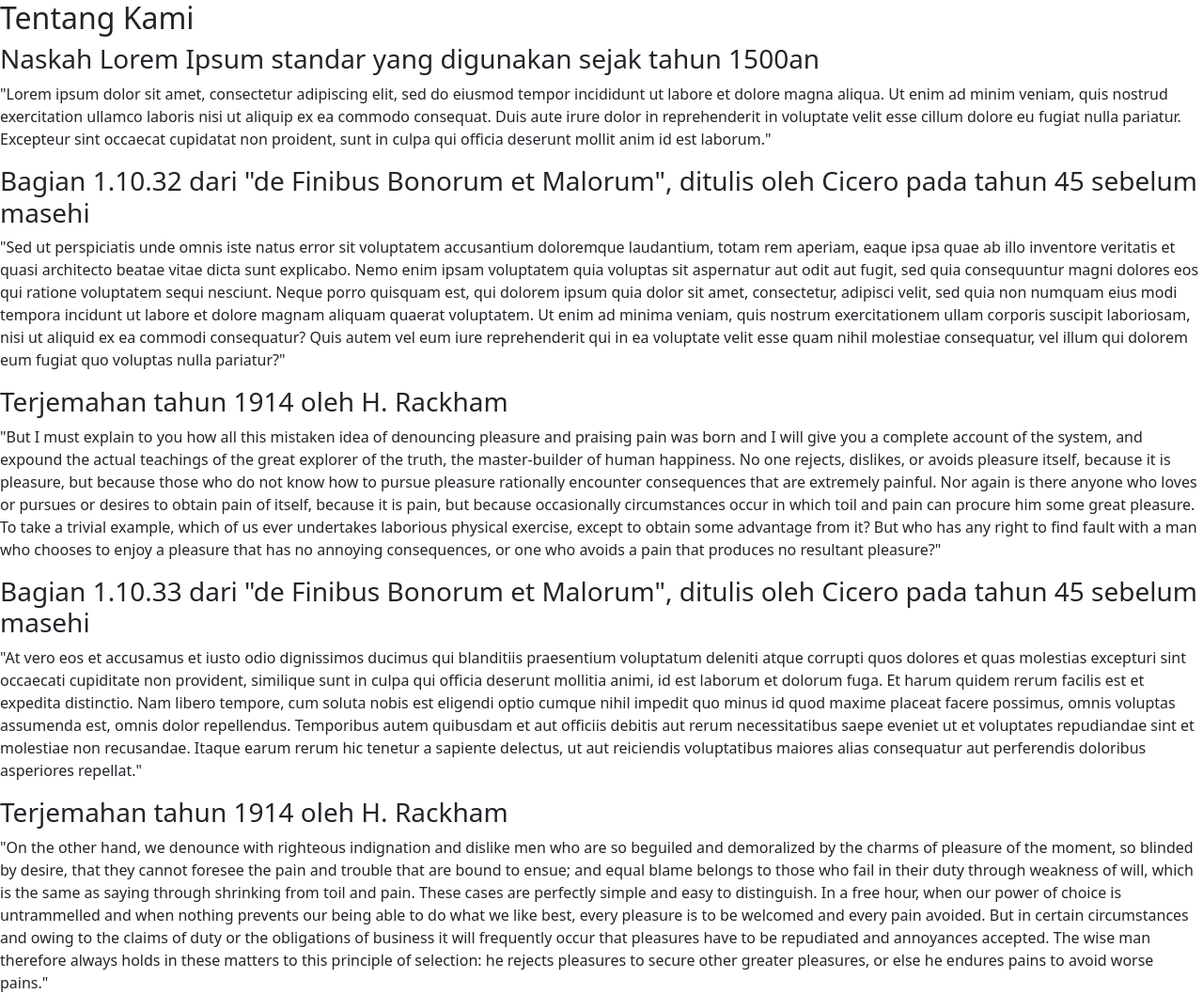
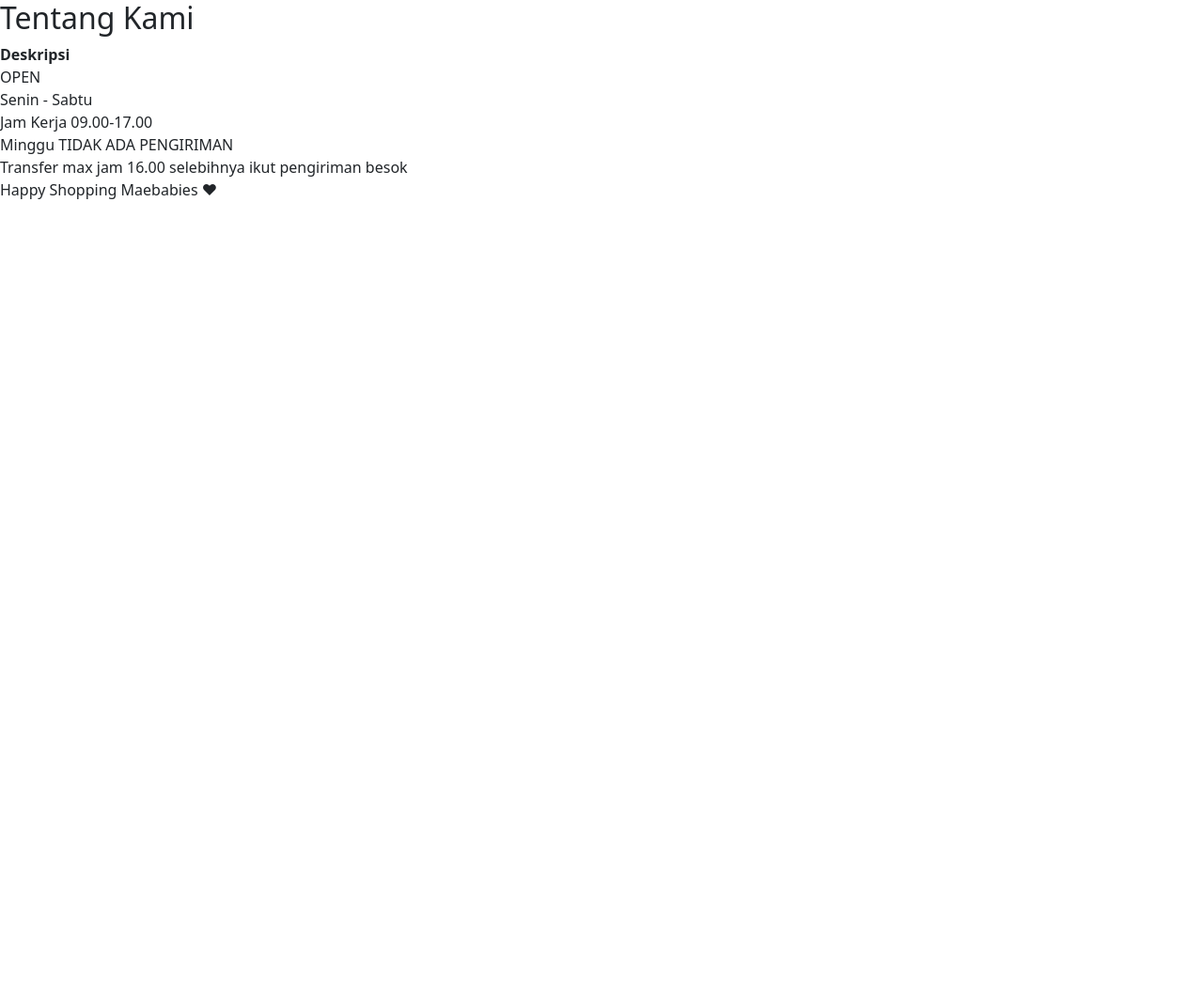
Before and after one commit to WandaArvaniyan/OnlineShop, a CodeIgniter app: the page made by application/views/pages/tentang.php in a window 1280 px wide. Shown: the whole page at 94% size. After the commit the page ends 212 px from the top, so only its background shows below. Run offline with CodeIgniter, Linux system fonts and the light colour scheme.

Commit message:
perbaikan

```diff
--- a/application/views/pages/tentang.php
+++ b/application/views/pages/tentang.php
@@ -1,12 +1,10 @@
 <link href="assets/css/styles.css" rel="stylesheet" />
 <h2>Tentang Kami</h2>
-<h3>Naskah Lorem Ipsum standar yang digunakan sejak tahun 1500an</h3>
-<p>"Lorem ipsum dolor sit amet, consectetur adipiscing elit, sed do eiusmod tempor incididunt ut labore et dolore magna aliqua. Ut enim ad minim veniam, quis nostrud exercitation ullamco laboris nisi ut aliquip ex ea commodo consequat. Duis aute irure dolor in reprehenderit in voluptate velit esse cillum dolore eu fugiat nulla pariatur. Excepteur sint occaecat cupidatat non proident, sunt in culpa qui officia deserunt mollit anim id est laborum."</p>
-<h3>Bagian 1.10.32 dari "de Finibus Bonorum et Malorum", ditulis oleh Cicero pada tahun 45 sebelum masehi</h3>
-<p>"Sed ut perspiciatis unde omnis iste natus error sit voluptatem accusantium doloremque laudantium, totam rem aperiam, eaque ipsa quae ab illo inventore veritatis et quasi architecto beatae vitae dicta sunt explicabo. Nemo enim ipsam voluptatem quia voluptas sit aspernatur aut odit aut fugit, sed quia consequuntur magni dolores eos qui ratione voluptatem sequi nesciunt. Neque porro quisquam est, qui dolorem ipsum quia dolor sit amet, consectetur, adipisci velit, sed quia non numquam eius modi tempora incidunt ut labore et dolore magnam aliquam quaerat voluptatem. Ut enim ad minima veniam, quis nostrum exercitationem ullam corporis suscipit laboriosam, nisi ut aliquid ex ea commodi consequatur? Quis autem vel eum iure reprehenderit qui in ea voluptate velit esse quam nihil molestiae consequatur, vel illum qui dolorem eum fugiat quo voluptas nulla pariatur?"</p>
-<h3>Terjemahan tahun 1914 oleh H. Rackham</h3>
-<p>"But I must explain to you how all this mistaken idea of denouncing pleasure and praising pain was born and I will give you a complete account of the system, and expound the actual teachings of the great explorer of the truth, the master-builder of human happiness. No one rejects, dislikes, or avoids pleasure itself, because it is pleasure, but because those who do not know how to pursue pleasure rationally encounter consequences that are extremely painful. Nor again is there anyone who loves or pursues or desires to obtain pain of itself, because it is pain, but because occasionally circumstances occur in which toil and pain can procure him some great pleasure. To take a trivial example, which of us ever undertakes laborious physical exercise, except to obtain some advantage from it? But who has any right to find fault with a man who chooses to enjoy a pleasure that has no annoying consequences, or one who avoids a pain that produces no resultant pleasure?"</p>
-<h3>Bagian 1.10.33 dari "de Finibus Bonorum et Malorum", ditulis oleh Cicero pada tahun 45 sebelum masehi</h3>
-<p>"At vero eos et accusamus et iusto odio dignissimos ducimus qui blanditiis praesentium voluptatum deleniti atque corrupti quos dolores et quas molestias excepturi sint occaecati cupiditate non provident, similique sunt in culpa qui officia deserunt mollitia animi, id est laborum et dolorum fuga. Et harum quidem rerum facilis est et expedita distinctio. Nam libero tempore, cum soluta nobis est eligendi optio cumque nihil impedit quo minus id quod maxime placeat facere possimus, omnis voluptas assumenda est, omnis dolor repellendus. Temporibus autem quibusdam et aut officiis debitis aut rerum necessitatibus saepe eveniet ut et voluptates repudiandae sint et molestiae non recusandae. Itaque earum rerum hic tenetur a sapiente delectus, ut aut reiciendis voluptatibus maiores alias consequatur aut perferendis doloribus asperiores repellat."</p>
-<h3>Terjemahan tahun 1914 oleh H. Rackham</h3>
-<p>"On the other hand, we denounce with righteous indignation and dislike men who are so beguiled and demoralized by the charms of pleasure of the moment, so blinded by desire, that they cannot foresee the pain and trouble that are bound to ensue; and equal blame belongs to those who fail in their duty through weakness of will, which is the same as saying through shrinking from toil and pain. These cases are perfectly simple and easy to distinguish. In a free hour, when our power of choice is untrammelled and when nothing prevents our being able to do what we like best, every pleasure is to be welcomed and every pain avoided. But in certain circumstances and owing to the claims of duty or the obligations of business it will frequently occur that pleasures have to be repudiated and annoyances accepted. The wise man therefore always holds in these matters to this principle of selection: he rejects pleasures to secure other greater pleasures, or else he endures pains to avoid worse pains."</p>
+<!-- <img src="assets/images/abaya_outer.jpg" width="300" height="300" style="float:left" /> -->
+<strong> Deskripsi</strong><br>
+<p>OPEN <br>
+Senin - Sabtu <br>
+Jam Kerja 09.00-17.00<br>
+Minggu TIDAK ADA PENGIRIMAN<br>
+Transfer max jam 16.00 selebihnya ikut pengiriman besok<br>
+Happy Shopping Maebabies ❤</p> <br>
--- a/application/views/shopping/list_produk.php
+++ b/application/views/shopping/list_produk.php
@@ -8,20 +8,20 @@
                 <a href="#"><img class="img-thumbnail" src="<?php echo base_url() . 'assets/images/'.$row['gambar']; ?>"/></a>
                 <div class="card-body">
                   <h4 class="card-title">
-                    <a href=""><?php echo $row['nama_produk'];?></a>
+                    <a><?php echo $row['nama_produk'];?></a>
                   </h4>
                   <h5>Rp. <?php echo number_format($row['harga'],0,",",".");?></h5>
                   <p class="card-text"><?php echo $row['deskripsi'];?></p>
                 </div>
                 <div class="card-footer">
-                  <a href="<?php echo base_url();?>shopping/detail_produk/<?php echo $row['id_produk'];?>" class="btn btn-sm btn-default"><i class="glyphicon glyphicon-search"></i> Detail</a>
+                  <a href="<?php echo base_url();?>shopping/detail_produk/<?php echo $row['id_produk'];?>" class="btn btn-sm btn-default"><i class="fa-solid fa-bookmark"></i> Detail</a>
 
                   <input type="hidden" name="id" value="<?php echo $row['id_produk']; ?>" />
                   <input type="hidden" name="nama" value="<?php echo $row['nama_produk']; ?>" />
                   <input type="hidden" name="harga" value="<?php echo $row['harga']; ?>" />
                   <input type="hidden" name="gambar" value="<?php echo $row['gambar']; ?>" />
                   <input type="hidden" name="qty" value="1" />
-                  <button type="submit" class="btn btn-sm btn-success"><i class="glyphicon glyphicon-shopping-cart"></i> Beli</button>
+                  <button type="submit" class="btn btn-sm btn-success"><i class="fa-solid fa-cart-plus"></i> Beli</button>
                 </div>
                 </form>
               </div>
--- a/application/views/shopping/tampil_cart.php
+++ b/application/views/shopping/tampil_cart.php
@@ -1,3 +1,4 @@
+ <!-- <link href="<?php echo base_url()?>assets/bootstrap/css/bootstrap.min.css" rel="stylesheet"> -->
 <h2>Daftar Belanja</h2>
 <form action="<?php echo base_url()?>shopping/ubah_cart" method="post" name="frmShopping" id="frmShopping" class="form-horizontal" enctype="multipart/form-data">
 <?php
--- a/assets/custom.css
+++ b/assets/custom.css
@@ -104,3 +104,6 @@ code {
 .navbar-custom .icon-bar {
   	background-color:#33aa33;
 }
+
+.form-horizontal .checkbox,.form-horizontal .checkbox-inline,.form-horizontal .radio,.form-horizontal .radio-inline{padding-top:7px;margin-top:0;margin-bottom:0}.form-horizontal .checkbox,.form-horizontal .radio{min-height:27px}.form-horizontal .form-group{margin-right:-15px;margin-left:-15px}@media (min-width:768px){.form-horizontal .control-label{padding-top:7px;margin-bottom:0;text-align:right}}.form-horizontal .has-feedback .form-control-feedback{right:15px}@media (min-width:768px){.form-horizontal .form-group-lg .control-label{padding-top:11px;font-size:18px}}@media (min-width:768px){.form-horizontal .form-group-sm .control-label{padding-top:6px;font-size:12px}}
+.img-thumbnail{display:inline-block;max-width:100%;height:auto;padding:4px;line-height:1.42857143;background-color:#fff;border:1px solid #ddd;border-radius:4px;-webkit-transition:all .2s ease-in-out;-o-transition:all .2s ease-in-out;transition:all .2s ease-in-out}
```
Also changed, not shown: application/views/shopping/detail_produk.php (+7 -6 lines), application/views/themes/sidebar.php (+4 -6 lines), assets/css/styles.css, assets/images/logo.jpg (added).
